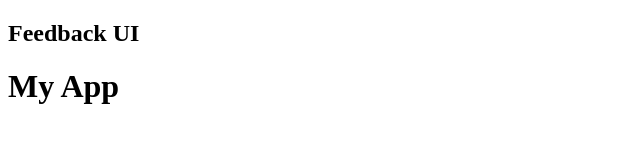
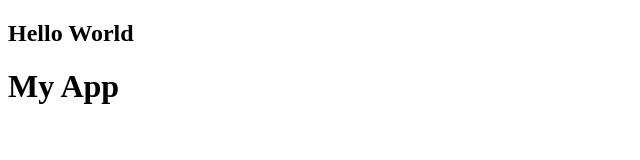
Before and after one commit to timrusin/feedback-app, a React (Create React App) app: page / in a window 1280 px wide. Shown: the top 160 px of the page, without its empty margins (0-640 px from the left). Built offline with nearby package versions, Linux system fonts and the light colour scheme.

Commit message:
learned about proptypes sort of like typecript

```diff
--- a/src/App.js
+++ b/src/App.js
@@ -3,7 +3,7 @@ import Header from "./components/Header";
 function App() {
   return (
     <>
-      <Header  />
+      <Header text="Hello World" />
       <div className="container">
         <h1>My App</h1>
       </div>
--- a/src/components/Header.js
+++ b/src/components/Header.js
@@ -1,3 +1,5 @@
+import PropTypes from 'prop-types' //impt
+
 const Header = ( {text} ) => {
   return (
     <header>
@@ -10,4 +12,8 @@ Header.defaultProps = {
   text: 'Feedback UI',
 }
 
+Header.propTypes = {
+  text: PropTypes.string.isRequired
+}
+
 export default Header
```
